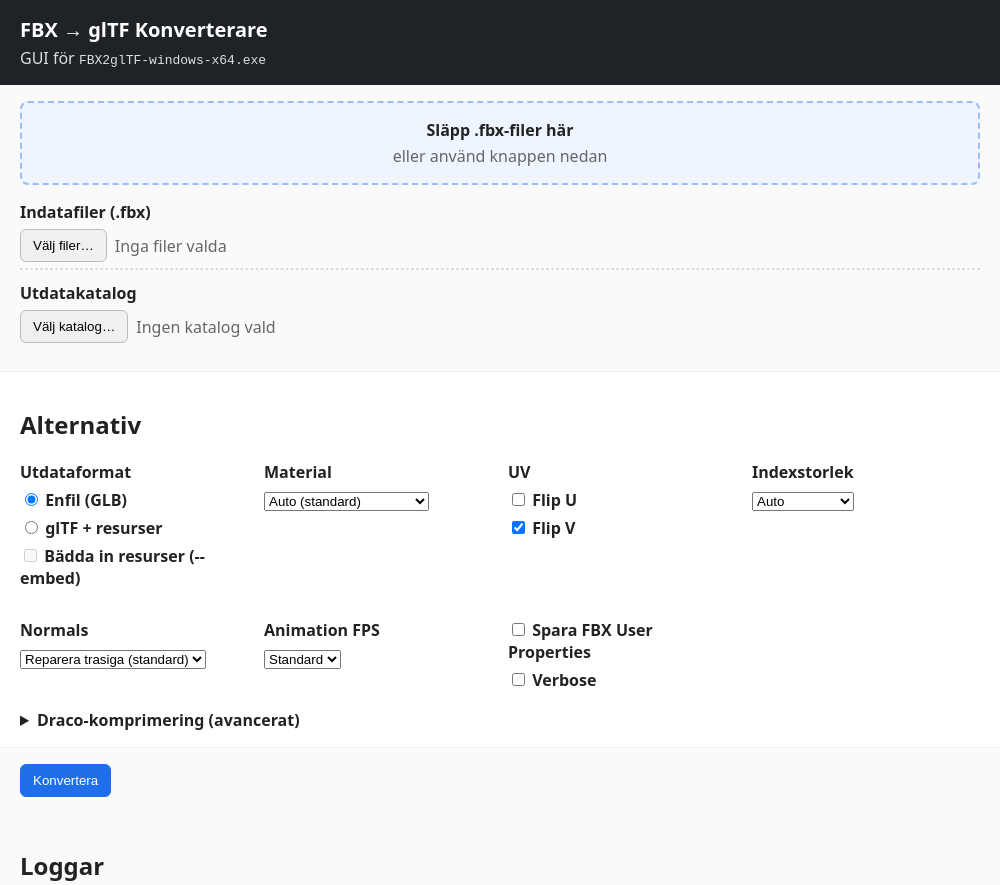
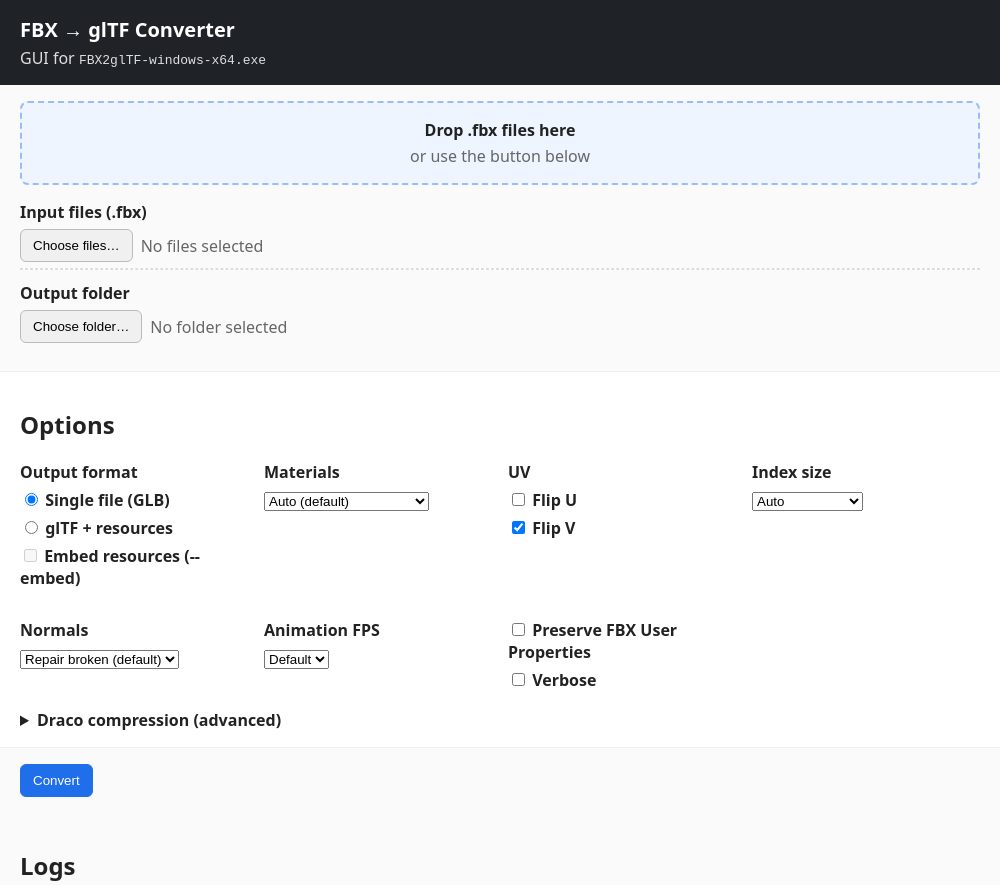
Before and after one commit to Fredin123/FPX2GLTFConverterGUI, an Electron app: page renderer/index.html in a window 1000 px wide. Shown: the top 885 px of the page. Drawn offline with Linux system fonts and the light colour scheme; no server answers.

Commit message:
updated language

```diff
--- a/renderer/index.html
+++ b/renderer/index.html
@@ -1,60 +1,60 @@
 <!doctype html>
-<html lang="sv">
+<html lang="en">
 <head>
   <meta charset="UTF-8" />
   <meta http-equiv="X-UA-Compatible" content="IE=edge" />
   <meta name="viewport" content="width=device-width, initial-scale=1.0" />
-  <title>FBX → glTF Konverterare</title>
+  <title>FBX → glTF Converter</title>
   <link rel="stylesheet" href="styles.css" />
 </head>
 <body>
   <header>
-    <h1>FBX → glTF Konverterare</h1>
-    <p>GUI för <code>FBX2glTF-windows-x64.exe</code></p>
+  <h1>FBX → glTF Converter</h1>
+  <p>GUI for <code>FBX2glTF-windows-x64.exe</code></p>
   </header>
 
   <section class="io">
-    <div id="dropZone" class="drop-zone" title="Dra & släpp .fbx här">
-      <strong>Släpp .fbx-filer här</strong>
-      <span class="muted">eller använd knappen nedan</span>
+    <div id="dropZone" class="drop-zone" title="Drag & drop .fbx here">
+      <strong>Drop .fbx files here</strong>
+      <span class="muted">or use the button below</span>
     </div>
     <div class="field">
-      <label>Indatafiler (.fbx)</label>
+      <label>Input files (.fbx)</label>
       <div class="row">
-        <button id="btnPickInput">Välj filer…</button>
-        <span id="inputFilesLabel" class="muted">Inga filer valda</span>
+        <button id="btnPickInput">Choose files…</button>
+        <span id="inputFilesLabel" class="muted">No files selected</span>
       </div>
       <ul id="inputList"></ul>
     </div>
 
     <div class="field">
-      <label>Utdatakatalog</label>
+      <label>Output folder</label>
       <div class="row">
-        <button id="btnPickOutput">Välj katalog…</button>
-        <span id="outputDirLabel" class="muted">Ingen katalog vald</span>
+        <button id="btnPickOutput">Choose folder…</button>
+        <span id="outputDirLabel" class="muted">No folder selected</span>
       </div>
     </div>
   </section>
 
   <section class="options">
-    <h2>Alternativ</h2>
+    <h2>Options</h2>
     <div class="grid">
       <div class="field">
-        <label>Utdataformat</label>
+        <label>Output format</label>
         <div>
-          <label><input type="radio" name="format" value="glb" checked> Enfil (GLB)</label>
-          <label><input type="radio" name="format" value="gltf"> glTF + resurser</label>
-          <label title="Inkludera buffertar inuti glTF JSON">
-            <input type="checkbox" id="optEmbed" disabled> Bädda in resurser (--embed)
+          <label><input type="radio" name="format" value="glb" checked> Single file (GLB)</label>
+          <label><input type="radio" name="format" value="gltf"> glTF + resources</label>
+          <label title="Include buffers inside glTF JSON">
+            <input type="checkbox" id="optEmbed" disabled> Embed resources (--embed)
           </label>
         </div>
       </div>
 
       <div class="field">
-        <label>Material</label>
+        <label>Materials</label>
         <div>
           <select id="optMaterial">
-            <option value="auto">Auto (standard)</option>
+            <option value="auto">Auto (default)</option>
             <option value="pbr">PBR metallic-roughness</option>
             <option value="unlit">Unlit</option>
           </select>
@@ -70,12 +70,12 @@
       </div>
 
       <div class="field">
-        <label>Indexstorlek</label>
+        <label>Index size</label>
         <div>
           <select id="optLongIndices">
             <option value="auto" selected>Auto</option>
-            <option value="never">Aldrig (16-bit)</option>
-            <option value="always">Alltid (32-bit)</option>
+            <option value="never">Never (16-bit)</option>
+            <option value="always">Always (32-bit)</option>
           </select>
         </div>
       </div>
@@ -84,10 +84,10 @@
         <label>Normals</label>
         <div>
           <select id="optComputeNormals">
-            <option value="broken">Reparera trasiga (standard)</option>
-            <option value="missing">Skapa saknade</option>
-            <option value="always">Alltid</option>
-            <option value="never">Aldrig</option>
+            <option value="broken">Repair broken (default)</option>
+            <option value="missing">Generate missing</option>
+            <option value="always">Always</option>
+            <option value="never">Never</option>
           </select>
         </div>
       </div>
@@ -96,7 +96,7 @@
         <label>Animation FPS</label>
         <div>
           <select id="optAnimFramerate">
-            <option value="">Standard</option>
+            <option value="">Default</option>
             <option value="bake24">24</option>
             <option value="bake30">30</option>
             <option value="bake60">60</option>
@@ -105,39 +105,39 @@
       </div>
 
       <div class="field">
-        <label><input type="checkbox" id="optUserProps"> Spara FBX User Properties</label>
+        <label><input type="checkbox" id="optUserProps"> Preserve FBX User Properties</label>
         <label><input type="checkbox" id="optVerbose"> Verbose</label>
       </div>
     </div>
 
     <details class="advanced">
-      <summary>Draco-komprimering (avancerat)</summary>
+      <summary>Draco compression (advanced)</summary>
       <div class="grid">
         <div class="field">
-          <label><input type="checkbox" id="optDraco"> Aktivera Draco (--draco)</label>
+          <label><input type="checkbox" id="optDraco"> Enable Draco (--draco)</label>
         </div>
         <div class="field">
-          <label>Nivå: <span id="dracoLevelVal">7</span></label>
+          <label>Level: <span id="dracoLevelVal">7</span></label>
           <input type="range" id="optDracoLevel" min="0" max="10" value="7">
         </div>
         <div class="field">
-          <label>Bits position</label>
+          <label>Position bits</label>
           <input type="number" id="optBitsPos" min="1" max="32" value="14">
         </div>
         <div class="field">
-          <label>Bits UV</label>
+          <label>UV bits</label>
           <input type="number" id="optBitsUV" min="1" max="32" value="10">
         </div>
         <div class="field">
-          <label>Bits normaler</label>
+          <label>Normal bits</label>
           <input type="number" id="optBitsNrm" min="1" max="32" value="10">
         </div>
         <div class="field">
-          <label>Bits färger</label>
+          <label>Color bits</label>
           <input type="number" id="optBitsCol" min="1" max="32" value="8">
         </div>
         <div class="field">
-          <label>Bits övrigt</label>
+          <label>Other bits</label>
           <input type="number" id="optBitsOther" min="1" max="32" value="8">
         </div>
       </div>
@@ -146,30 +146,30 @@
   </section>
 
   <section class="run">
-    <button id="btnRun" class="primary">Konvertera</button>
+    <button id="btnRun" class="primary">Convert</button>
     <span id="runStatus" class="muted"></span>
   </section>
 
   <section class="logs">
-    <h2>Loggar</h2>
+    <h2>Logs</h2>
     <pre id="log"></pre>
   </section>
 
   <section class="result">
-    <h2>Resultat</h2>
+    <h2>Result</h2>
     <div id="resultCard" class="result-card hidden">
       <div id="resultThumb" class="thumb" aria-hidden="true">GLTF</div>
       <div class="meta">
         <div id="resultName" class="name">—</div>
         <div id="resultPath" class="path muted">—</div>
-        <div class="hint muted">Dra rutan nedan till en mapp för att exportera filen</div>
-        <div id="dragHandle" class="drag-handle" draggable="true">Dra ut GLB/GLTF</div>
+        <div class="hint muted">Drag the box below into a folder to export the file</div>
+        <div id="dragHandle" class="drag-handle" draggable="true">Drag out GLB/GLTF</div>
       </div>
     </div>
   </section>
 
   <footer>
-    <small>Bygger på FBX2glTF. Se hjälpen med --help för fullständig lista av flaggor.</small>
+    <small>Powered by FBX2glTF. See --help for the full list of flags.</small>
   </footer>
 
   <script src="renderer.js"></script>
```
Also changed, not shown: README.md.
